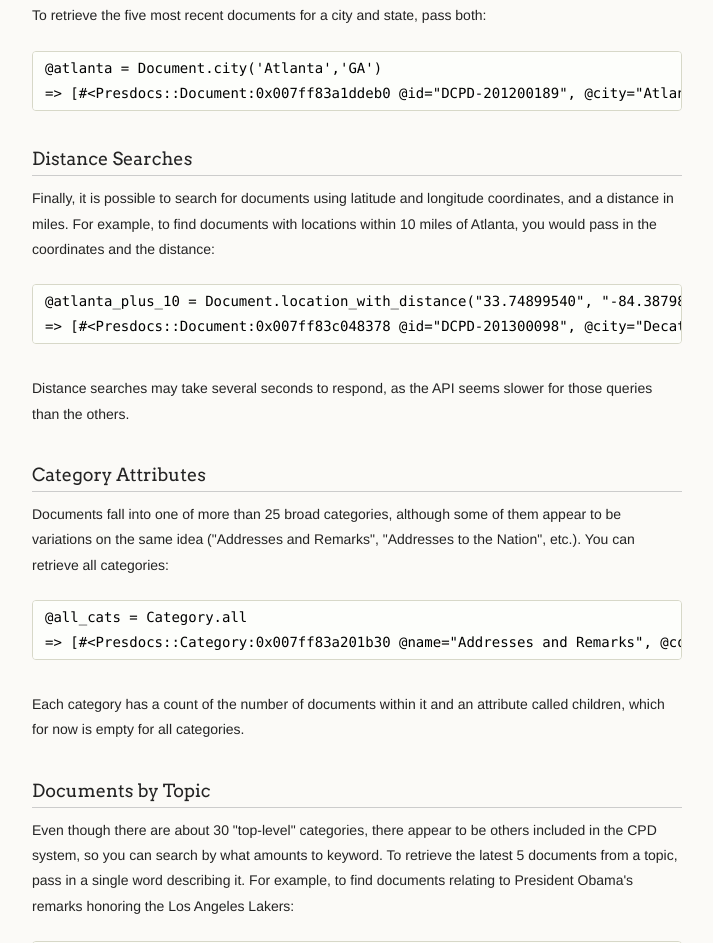
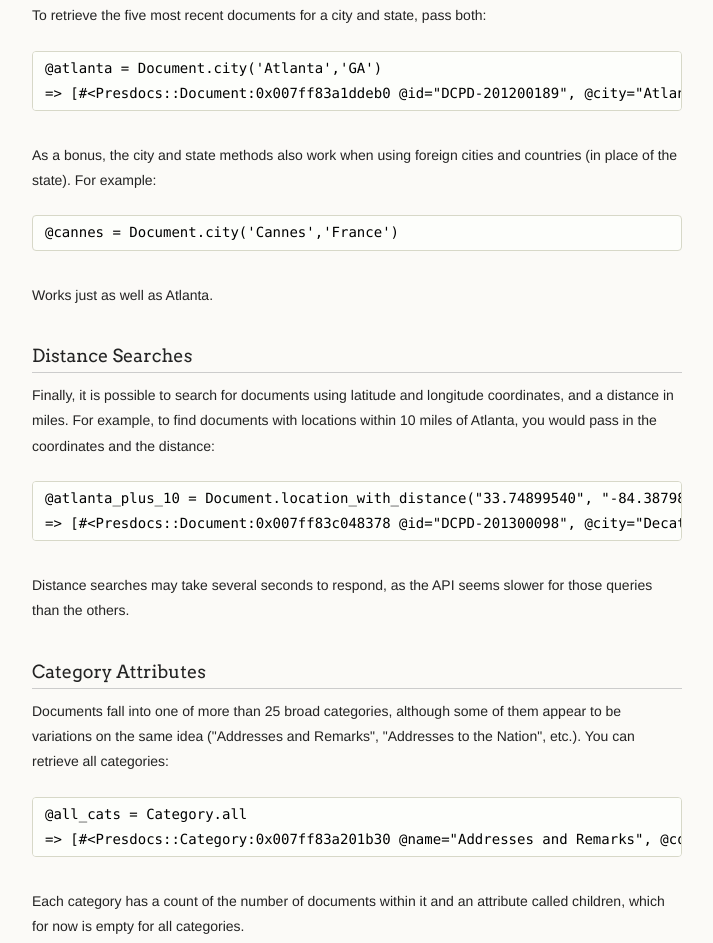
Before and after one commit to TheUpshot/ifill, a plain HTML site: page index.html in a window 1280 px wide. Shown: the part 3196-4139 px from the top of the page, without its empty margins (278-991 px from the left). Drawn offline with Linux system fonts and the light colour scheme.

```diff
--- a/index.html
+++ b/index.html
@@ -149,6 +149,13 @@ include Presdocs
 =&gt; [#&lt;Presdocs::Document:0x007ff83a1ddeb0 @id="DCPD-201200189", @city="Atlanta", @state="GA", @lat="33.74899540", @lng="-84.38798240", @title="Remarks at an Obama Victory Fund 2012 Fundraiser in Atlanta, Georgia", @source="Compilation of Presidential Documents. Addresses and Remarks.  Friday, March 16, 2012.", @president="Obama, Barack H.", @date=#&lt;Date: 2012-03-16 ((2456003j,0s,0n),+0s,2299161j)&gt;&gt;,...]
 </code></pre>
 
+<p>As a bonus, the city and state methods also work when using foreign cities and countries (in place of the state). For example:</p>
+
+<pre><code>@cannes = Document.city('Cannes','France')
+</code></pre>
+
+<p>Works just as well as Atlanta.</p>
+
 <h3>Distance Searches</h3>
 
 <p>Finally, it is possible to search for documents using latitude and longitude coordinates, and a distance in miles. For example, to find documents with locations within 10 miles of Atlanta, you would pass in the coordinates and the distance:</p>
```
Also changed, not shown: params.json (+1 -1 lines).
